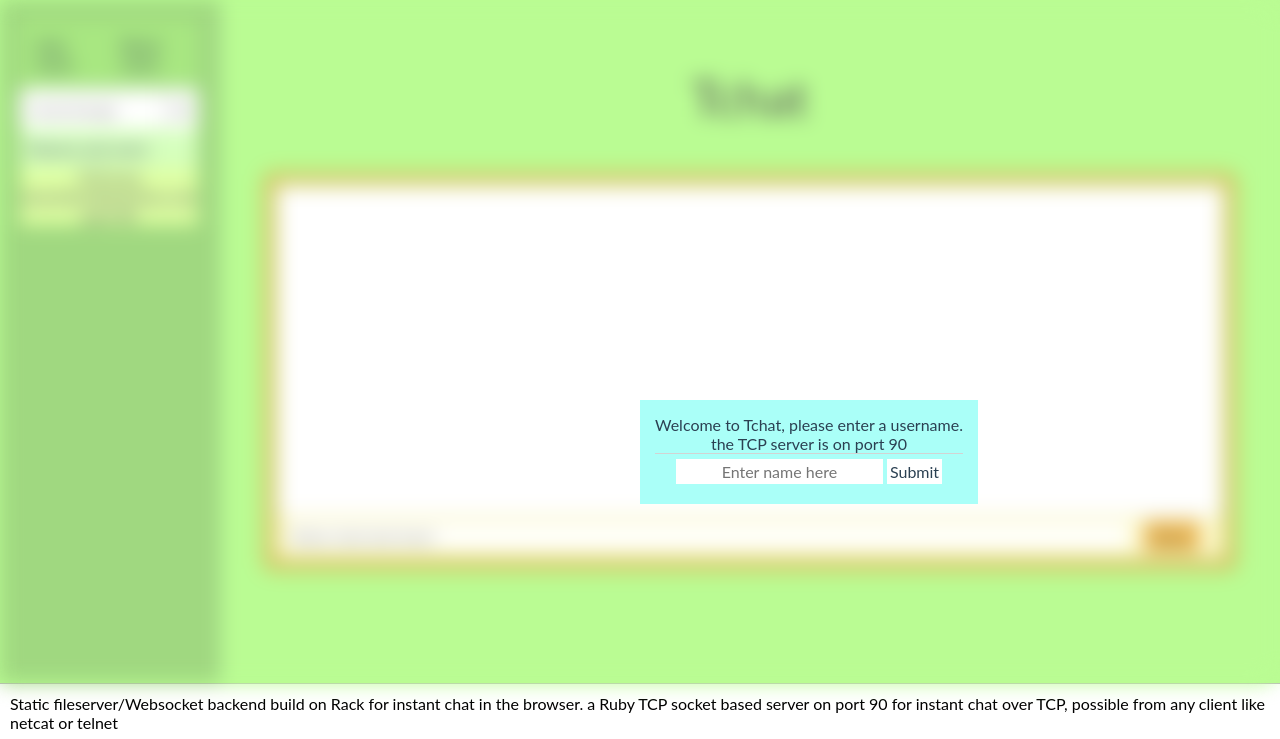
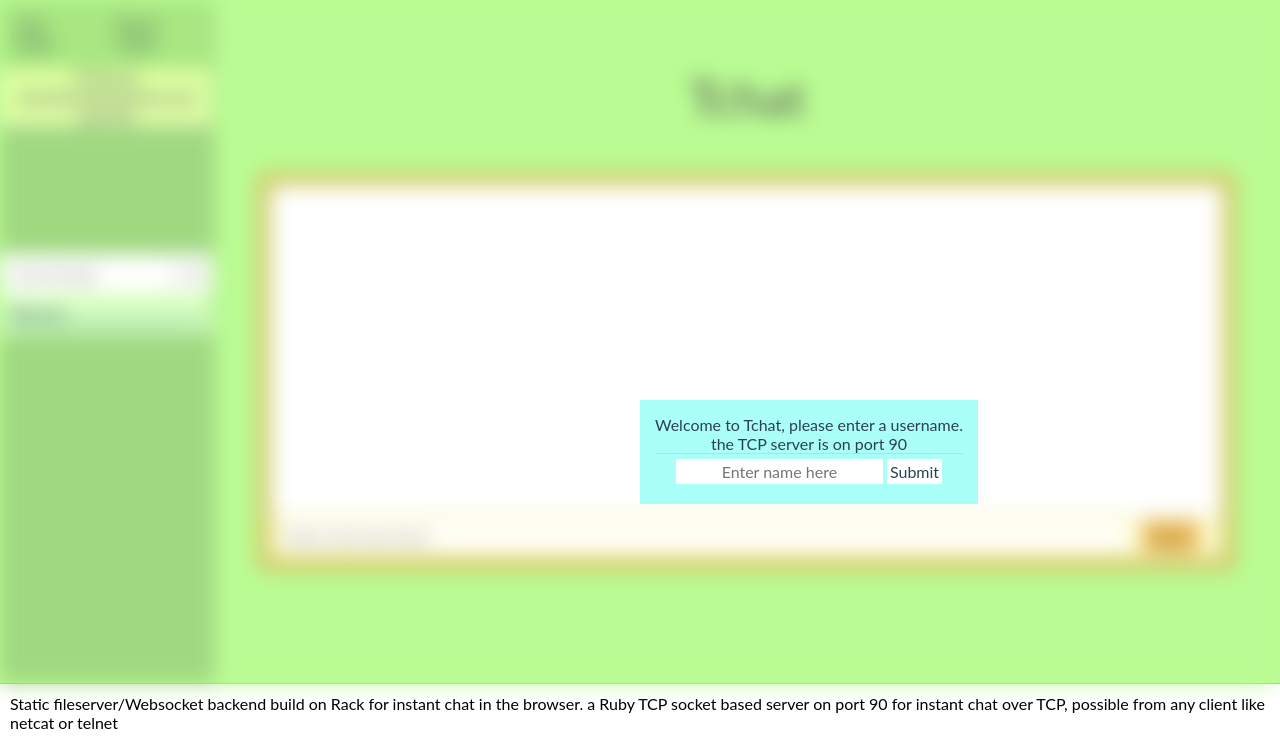
Before and after one commit to snorkleboy/tchat, a website built with webpack: page public/index.html in a window 1280 px wide. Shown: the top 739 px of the page. Built offline with nearby package versions, Linux system fonts and the light colour scheme.

Commit message:
more styling, fixed empty room delete

```diff
--- a/public/index.css
+++ b/public/index.css
@@ -9,6 +9,7 @@ body{
     width: 100vw;
     max-width: 100vw;
     background-color: rgb(186, 252, 147);
+    word-wrap: break-word;
 }
 .chatMain{
     display: flex;
@@ -24,11 +25,7 @@ body{
     font-size: 50px;
     color: rgb(90, 90, 90);
 }
-.tcphost{
-    text-align: center;
-    background-color: rgb(223, 255, 162);
-    word-wrap: break-word;
-}
+
 .appholder{
     height: 100%;
     width: 100%;
--- a/public/index.html
+++ b/public/index.html
@@ -35,9 +35,21 @@
 
         <div class='right-menu'>
             <div class='info'>
-                <label>User name<div id='username'></div></label>
-                <label>Room name<div id='roomname'></div></label>
+                <div>
+                    <label>User name
+                        <div id='username'></div>
+                    </label>
+                    <label>Room name
+                        <div id='roomname'></div>
+                    </label>
+                </div>
 
+
+                <div class='tcphost'>
+                    <h1> TCP host </h1>
+                    <h1>chat.ArtemKharshan.com </h1>
+                    <h1>port 90</h1>
+                </div>
             </div>
             <main class='options'>
                 <div class='changeRoom'>
@@ -45,15 +57,11 @@
                     <button id='roomChangeButton'>[X]</button>
                 </div>
                 <div class='users'>
-                    <label id='userlistLabel'>Rooms and users</label>
+                    <label id='userlistLabel'>|Rooms|</label>
                     <ul id="userList">
                     </ul>
                 </div>
-                <div class='tcphost'>
-                    <h1> TCP host </h1>
-                <h1>chat.ArtemKharshan.com </h1>
-                <h1>port 90</h1>
-                </div>
+
             </main>
         </div>
 
--- a/public/rightMenu.css
+++ b/public/rightMenu.css
@@ -1,7 +1,6 @@
 .right-menu{
     color: rgb(53, 58, 87);
     width: 20vw;
-    padding: 20px;
     border-right: 1px solid grey;
     height: 100%;
     border-radius: 3px;
@@ -9,15 +8,24 @@
     height: 100%;
     box-sizing: border-box;
 }
+
 .right-menu main{
         display: flex;
         flex-direction: column;
         justify-content: center;
+        margin-top: 60%;
 }
 .right-menu input {
     background-color: white;
     padding: 10px;
     width: 80%;
+}
+.tcphost {
+    text-align: center;
+    background-color: rgb(223, 255, 162);
+    word-wrap: break-word;
+    display: flex;
+    flex-direction: column;
 }
 #roomChangeButton {
     background-color: white;
@@ -38,8 +46,13 @@
     /* text-align: center; */
     font-size: 100%;
     display: flex;
+    flex-direction: column;
     justify-content: center;
     background-color: rgb(168, 231, 129);
+    box-sizing: border-box;
+}
+.info > div{
+    display: flex;
 }
 .info label{
     padding: 15px;
--- a/public/roomUserList.css
+++ b/public/roomUserList.css
@@ -3,10 +3,23 @@
     width: 100%;
     padding: 10px;
     box-sizing: border-box;
+
 }
 .users ul{
 }
-.users li{
+.users li li{
     position: relative;
     left: 15%;
 }
+#userlistLabel{
+    cursor: pointer;
+}
+#roomButton{
+    color: brown;
+}
+#userButton{
+    color: rgb(21, 138, 153);
+}
+#userList{
+    border: 1px solid rgb(21, 138, 153);
+}
```
Also changed, not shown: 1 other file.
